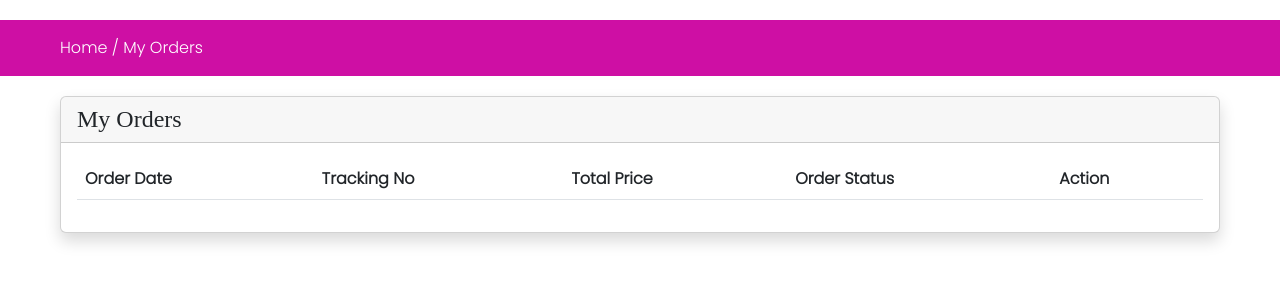
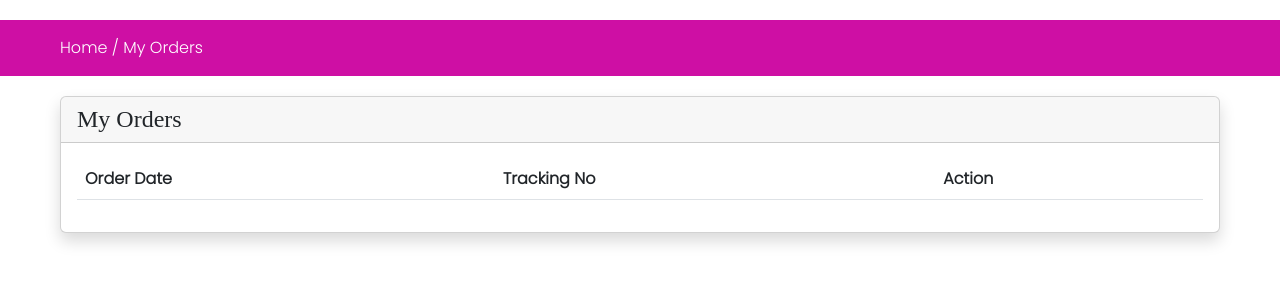
Before and after one commit to mikegyamfi/colgra-ecommerce, a Django app: page /my-orders in a window 1280 px wide. Shown: the part 56-356 px from the top of the page. Run offline with Django 4.2, Linux system fonts and the light colour scheme; a user stored in the database is signed in; data comes from the database, SQL or seed files in the repository; data that the repository does not hold is empty; parts of the project's set-up code (start-up, migrations or seed data) failed here and were passed over; some libraries are stand-ins or nearby versions; some web fonts are replaced.

Commit message:
changes to html

```diff
--- a/store/templates/store/layouts/order-page.html
+++ b/store/templates/store/layouts/order-page.html
@@ -21,8 +21,6 @@
                             <tr>
                                 <th>Order Date</th>
                                 <th>Tracking No</th>
-                                <th>Total Price</th>
-                                <th>Order Status</th>
                                 <th>Action</th>
                             </tr>
                         </thead>
@@ -31,8 +29,6 @@
                                 <tr>
                                     <td>{{item.created_at}}</td>
                                     <td>{{item.tracking_number}}</td>
-                                    <td>${{item.total_price|floatformat:2}}</td>
-                                    <td>{{item.status}}</td>
                                     <td>
                                         <a class="btn btn-primary" href="{% url 'view_order' item.tracking_number%}">View</a>
                                     </td>
```
